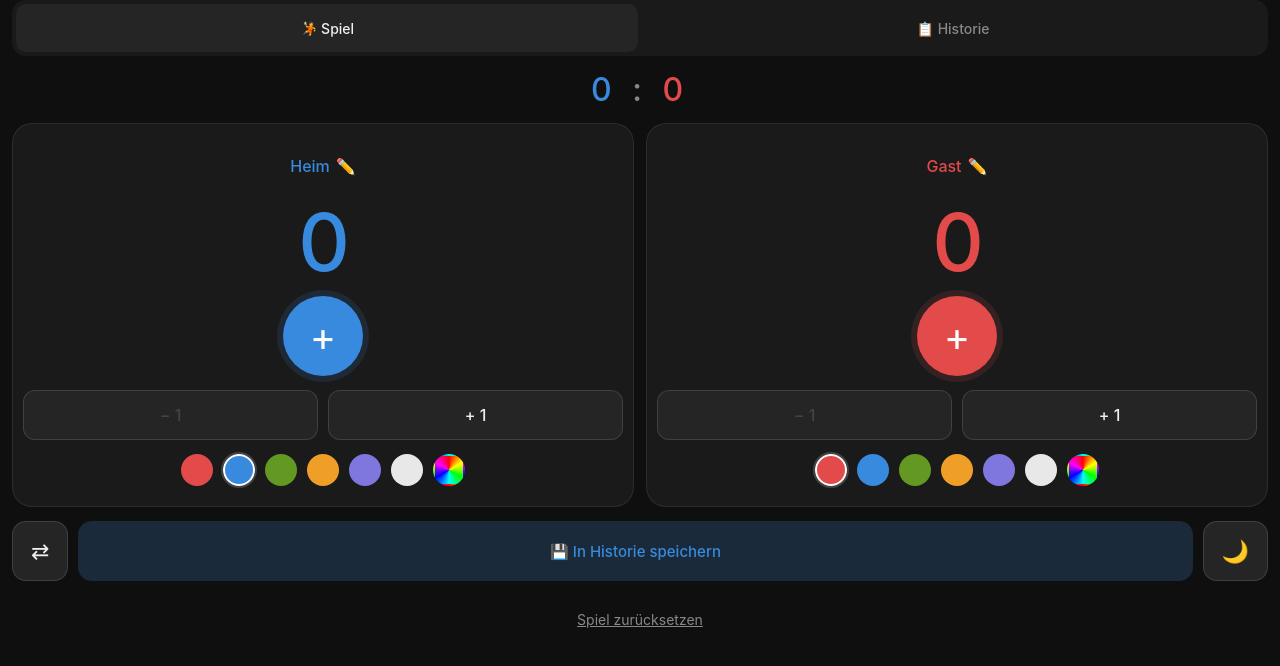
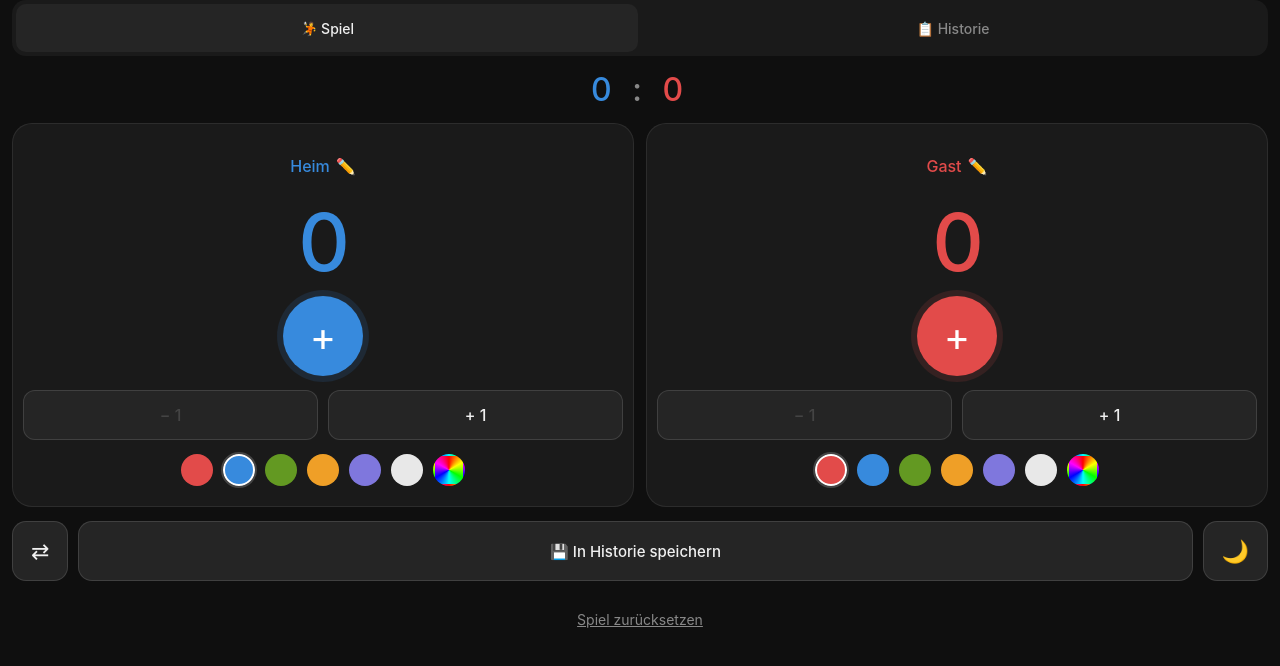
Before and after one commit to StefanRiese/Handball_Scoreboard, a plain HTML site: page index.html in a window 1280 px wide. Both pictures are taken after a click on the button "💾 In Historie speichern". Drawn offline with Linux system fonts and the light colour scheme.

Commit message:
Refactor button styles in index.html
Updated button styles to use CSS variables for consistency.

```diff
--- a/index.html
+++ b/index.html
@@ -37,9 +37,11 @@
     button:active { transform: scale(0.93); }
     button:disabled { cursor: not-allowed; transform: none; }
 
+
     .tabbar { display: flex; gap: 4px; background: var(--card); border-radius: 14px; padding: 4px; }
     .tabbar button { flex: 1; padding: 12px 0; border-radius: 10px; font-size: 14px; font-weight: 500; color: var(--muted); min-height: 48px; }
     .tabbar button.active { background: var(--btn); color: var(--text); }
+
 
     .scoreboard { text-align: center; font-size: 32px; font-weight: 500; letter-spacing: 6px; }
 
@@ -150,7 +152,7 @@
   <div class="action-row">
     <button class="swap-btn" onclick="swapTeams()" title="Seiten wechseln">⇄</button>
     <button class="save-btn" id="save-btn" onclick="saveGame()"
-      style="background:#1a2a3a; color:#378add;">💾 In Historie speichern</button>
+      style="background:var(--btn); color:var(--text); border: 0.5px solid var(--btn-border);">💾 In Historie speichern</button>
     <button class="swap-btn" onclick="toggleTheme()" id="theme-btn">🌙</button>
   </div>
 
@@ -288,7 +290,7 @@ function saveGame() {
   const btn = document.getElementById('save-btn');
   btn.textContent = '✓ Gespeichert!';
   btn.style.background = '#1a3a1a'; btn.style.color = '#5cb85c';
-  setTimeout(() => { btn.textContent = '💾 In Historie speichern'; btn.style.background = state.darkMode ? '#1a2a3a' : '#ddeeff'; btn.style.color = '#378add'; }, 2000);
+  setTimeout(() => {   btn.textContent = '💾 In Historie speichern'; btn.style.background = 'var(--btn)'; btn.style.color = 'var(--text)'; btn.style.border = '0.5px solid var(--btn-border)'; }, 2000);
   renderHistory();
 }
 
```
